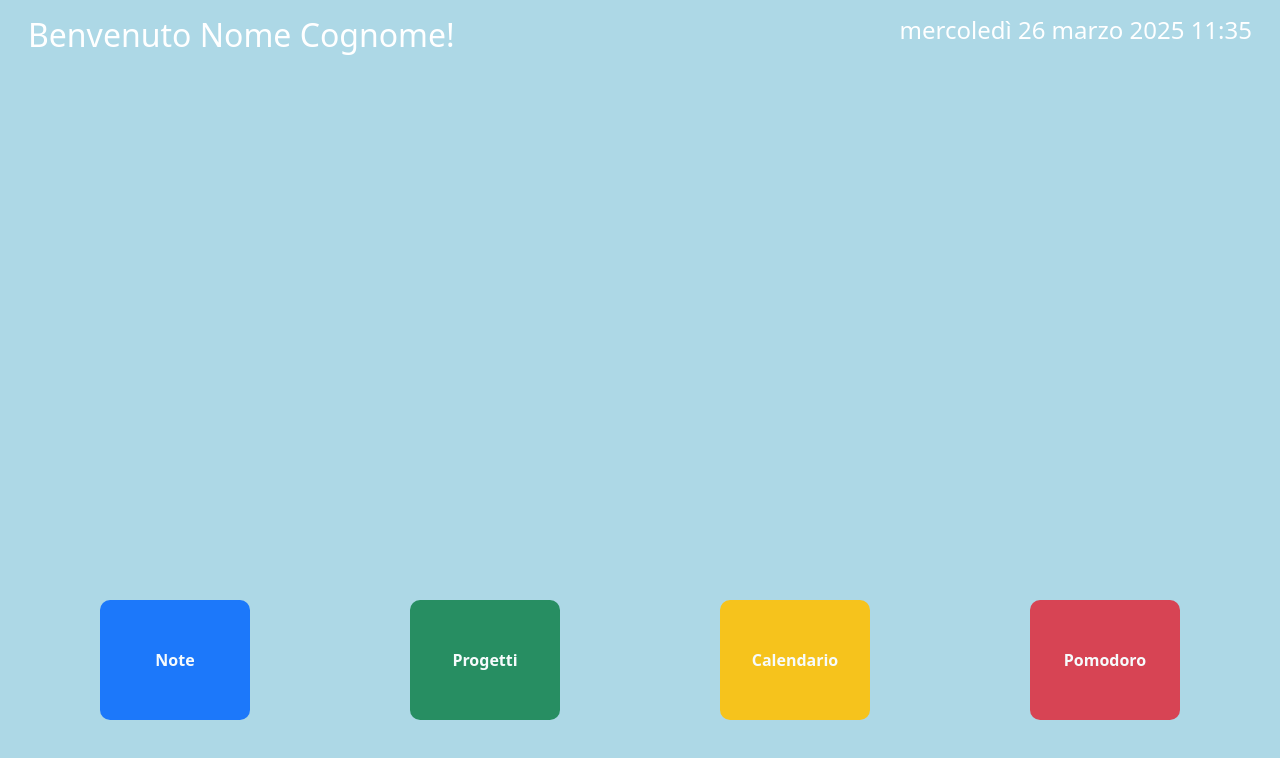
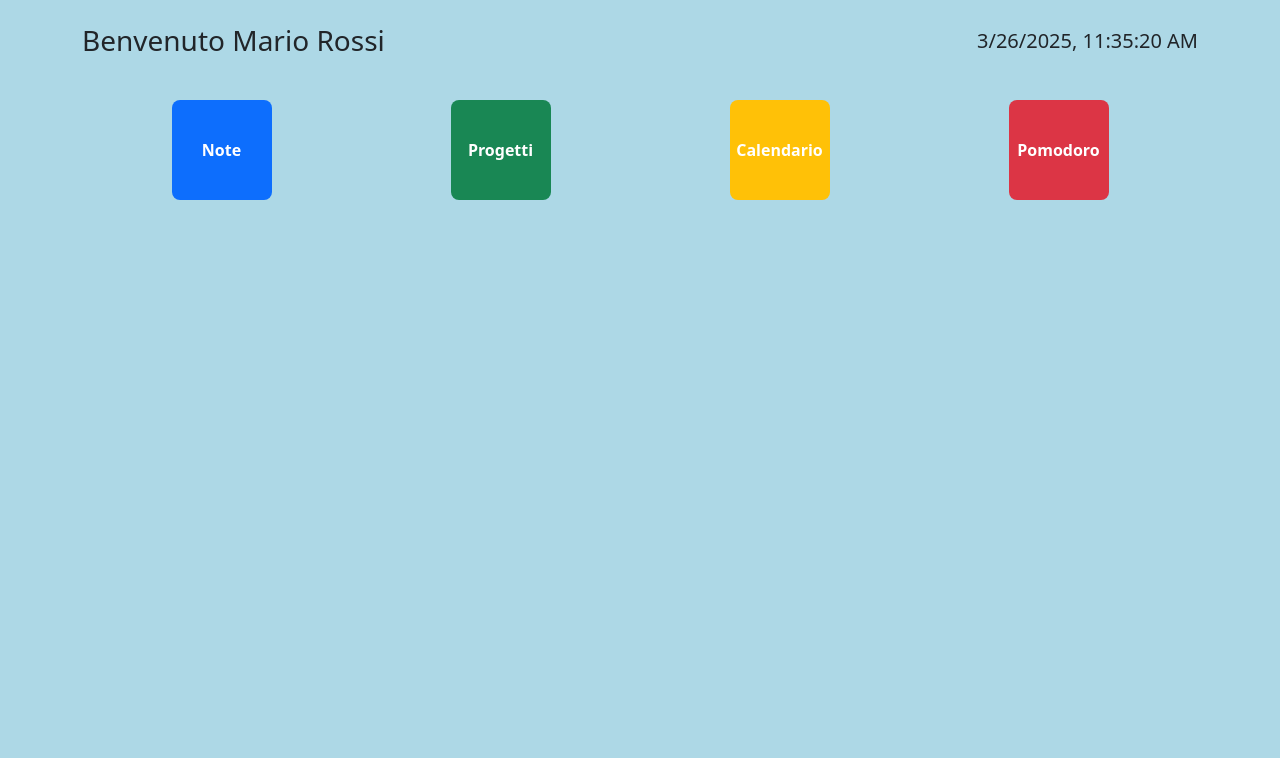
Before and after one commit to Zenidal98/Selfie-2025, a React (Create React App) app in the folder selfie/frontend/: page /home in a window 1280 px wide. Shown: the top 758 px of the page. Built offline with nearby package versions, Linux system fonts and the light colour scheme.

Commit message:
improved homepage

```diff
--- a/selfie/frontend/src/index.css
+++ b/selfie/frontend/src/index.css
@@ -2,78 +2,39 @@ html body {
   background-color: #add8e6; /* Azzurro chiaro */
   margin: 0;
   height: 100vh;
-  overflow: hidden;     /* per non far scendere la parte sotto dei vari menu a tendina di home*/
 }
 
-/* Contenitore di tutti e 4 i box usato per settare distanze ed altri parametri */
-.sections-container {
+.section-box {
+  width: 100px;
+  height: 100px;
+  margin: 10px;
   display: flex;
+  align-items: center;
   justify-content: center;
-  gap: 10px;
-  width: 100%;
-  position: relative;
-  margin-top: auto;
-}
-
-/* Wrapper che contiene il box e la tendina */
-.section-wrapper {
-  position: relative;
-  display: flex;
-  flex-direction: column;
-  align-items: center;
-  width: 300px;
-  height: 200px;
-  transition: transform 0.3s ease, opacity 0.3s ease;
-}
-
-/* Box  */
-.section-box {
-  width: 150px;
-  height: 120px;
-  text-align: center;
-  line-height: 120px;
   color: white;
   font-weight: bold;
-  border-radius: 10px;
-  transition: transform 0.3s ease-in-out, width 0.3s ease-in-out, height 0.3s ease-in-out;
-  opacity: 0.9;
-}
-
-/* Effetto quando il box è attivo */
-.section-wrapper.active {
-  transform: translateY(-300px);    /*era 150*/
-}
-
-/* Il box attivo diventa più grande */
-.section-wrapper.active .section-box {
-  width: 300px;
-  height: 180px;
-}
-
-/* Tendina */
-.dropdown-box {
-  position: absolute;
-  top: 140px;
-  width: 150px;
-  height: 0;
-  background: rgba(98, 95, 95, 0.8);
-  color: white;
-  text-align: center;
-  border-radius: 10px;
-  transition: height 0.3s ease-in-out, opacity 0.3s ease-in-out;
-  opacity: 0;
+  cursor: pointer;
+  border-radius: 8px;
+  transition: all 0.3s ease-in-out;
+  position: relative;
   overflow: hidden;
 }
 
-/* La tendina si allunga e appare */
-.section-wrapper.active .dropdown-box {
-  height: 400px;
-  opacity: 1;
-  width: 500px;
+.section-box:hover {
+  width: 200px;
+  height: 200px;
 }
 
-/* Gli altri quadrati spariscono mentre uno è attivo */
-.section-wrapper.hidden {
+.preview-content {
   opacity: 0;
-  transform: scale(0.8);
+  position: absolute;
+  bottom: 10px;
+  left: 10px;
+  right: 10px;
+  font-size: 0.8em;
+  transition: opacity 0.3s ease-in-out;
 }
+
+.section-box:hover .preview-content {
+  opacity: 1;
+}
--- a/selfie/frontend/src/pages/HomePage.jsx
+++ b/selfie/frontend/src/pages/HomePage.jsx
@@ -1,6 +1,6 @@
-import React, { useState } from "react";
-import { Link } from "react-router-dom";
+import React, { useState, useEffect } from "react";
 import "bootstrap/dist/css/bootstrap.min.css";
+import "../index.css";
 
 const sections = [
   { name: "Note", path: "/note", color: "bg-primary" },
@@ -10,42 +10,27 @@ const sections = [
 ];
 
 const HomePage = () => {
-  const [activeIndex, setActiveIndex] = useState(null);
+  const [dateTime, setDateTime] = useState(new Date());
+  const user = { nome: "Mario", cognome: "Rossi" }; // Da sostituire con dati dinamici
+
+  useEffect(() => {
+    const timer = setInterval(() => {
+      setDateTime(new Date());
+    }, 1000);
+    return () => clearInterval(timer);
+  }, []);
 
   return (
-    <div className="container-fluid d-flex flex-column align-items-center justify-content-center vh-100">
-      {/* Titolo e Data */}
-      <div className="w-100 d-flex justify-content-between p-3">
-        <h2 className="text-white">Benvenuto Nome Cognome!</h2>
-        <h4 className="text-white">
-          {new Date().toLocaleDateString("it-IT", {
-            weekday: "long",
-            day: "2-digit",
-            month: "long",
-            year: "numeric",
-          })}{" "}
-          {new Date().toLocaleTimeString("it-IT", { hour: "2-digit", minute: "2-digit" })}
-        </h4>
+    <div className="container text-center mt-4">
+      <div className="d-flex justify-content-between align-items-center mb-4">
+        <h3>Benvenuto {user.nome} {user.cognome}</h3>
+        <h5>{dateTime.toLocaleString()}</h5>
       </div>
-
-      {/* Sezioni */}
-      <div className="sections-container">
-        {sections.map((section, index) => (
-          <div
-            key={index}
-            className={`section-wrapper ${activeIndex === index ? "active" : activeIndex !== null ? "hidden" : ""}`}
-            onMouseEnter={() => setActiveIndex(index)}
-            onMouseLeave={() => setActiveIndex(null)}
-          >
-            {/* Box principale */}
-            <div className={`section-box ${section.color}`}>{section.name}</div>
-
-            {/* Tendina che appare sotto */}
-            <div className="dropdown-box">
-              <Link to={section.path} className="text-white">
-                {section.name}
-              </Link>
-            </div>
+      <div className="d-flex justify-content-around flex-wrap">
+        {sections.map((section) => (
+          <div key={section.name} className={`section-box ${section.color}`}>
+            <span>{section.name}</span>
+            <div className="preview-content">Preview dei contenuti...</div>
           </div>
         ))}
       </div>
```
